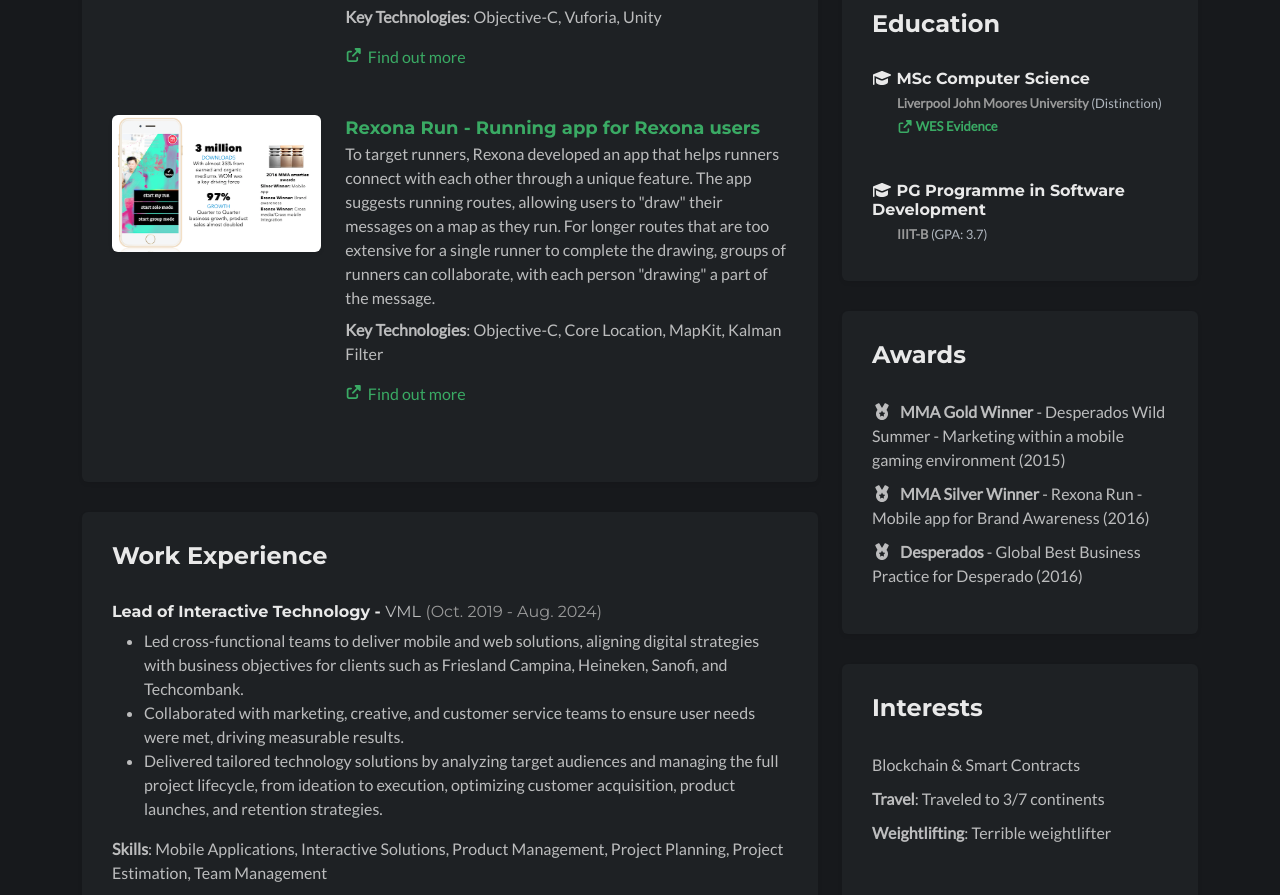
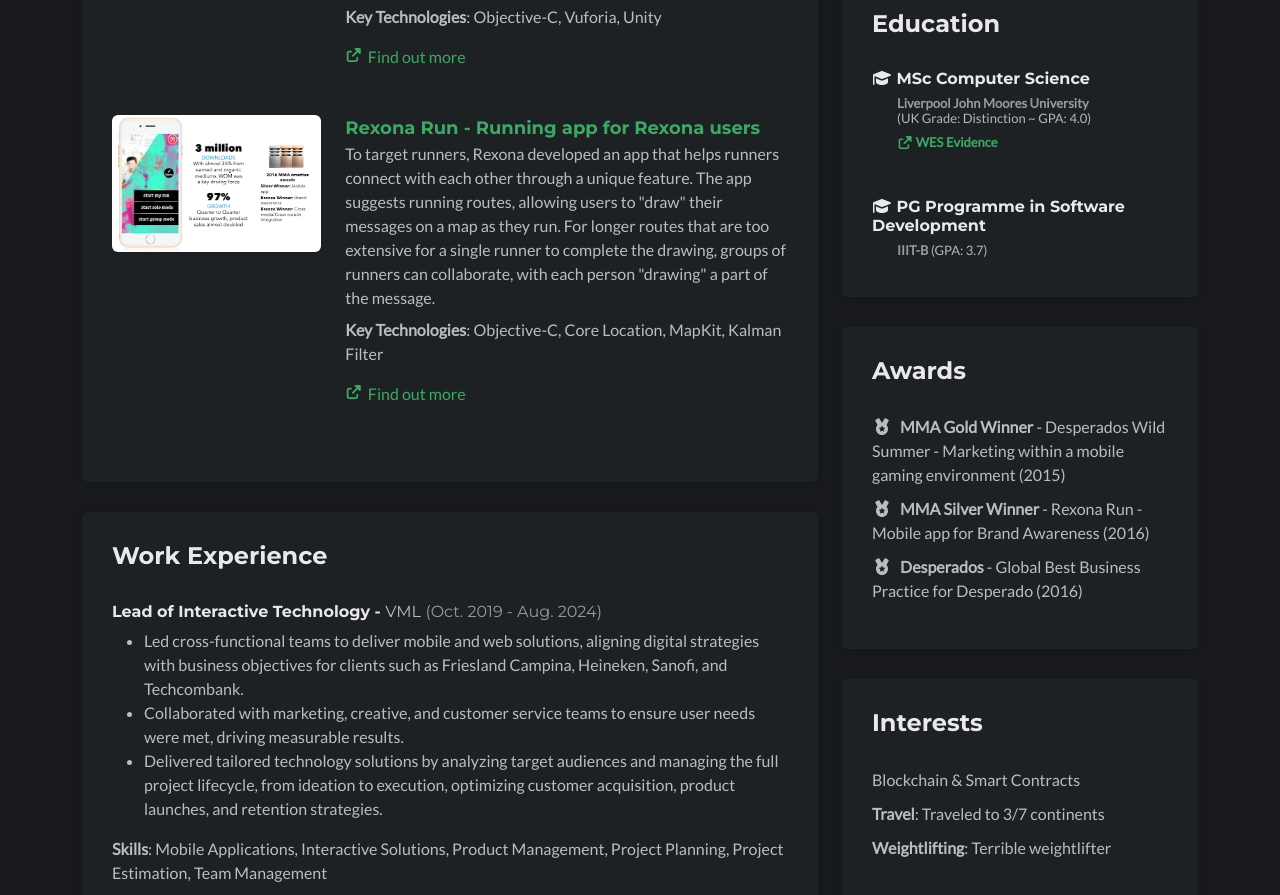
Before and after one commit to DzeDze/DzeDze.github.io, a plain HTML site: page index.html in a window 1280 px wide. Shown: the part 1223-2118 px from the top of the page. Drawn offline with nearby package versions, Linux system fonts and the light colour scheme; a script that the page names is missing; some icons are missing.

Commit message:
clarified gpa

```diff
--- a/index.html
+++ b/index.html
@@ -231,7 +231,7 @@
                         <div class="content">
                             <div class="item">
                                 <h3 class="title"><i class="fas fa-graduation-cap"></i> MSc Computer Science</h3>
-                                <h4 class="university">Liverpool John Moores University <span class="year">(Distinction)</span></h4>
+                                <h4 class="university">Liverpool John Moores University <br><span class="year">(UK Grade: Distinction ~ GPA: 4.0)</span></h4>
 
                                 <ul class="list-unstyled pb-2">
                                     <li><h4 class="university"><a href="https://badges.wes.org/Evidence?i=cf5163ab-cc4f-44ae-a4d5-463d9a49c010&type=ca" target="_blank"><i class="fas fa-external-link-alt"></i>    WES Evidence</a></h4></li>
```
